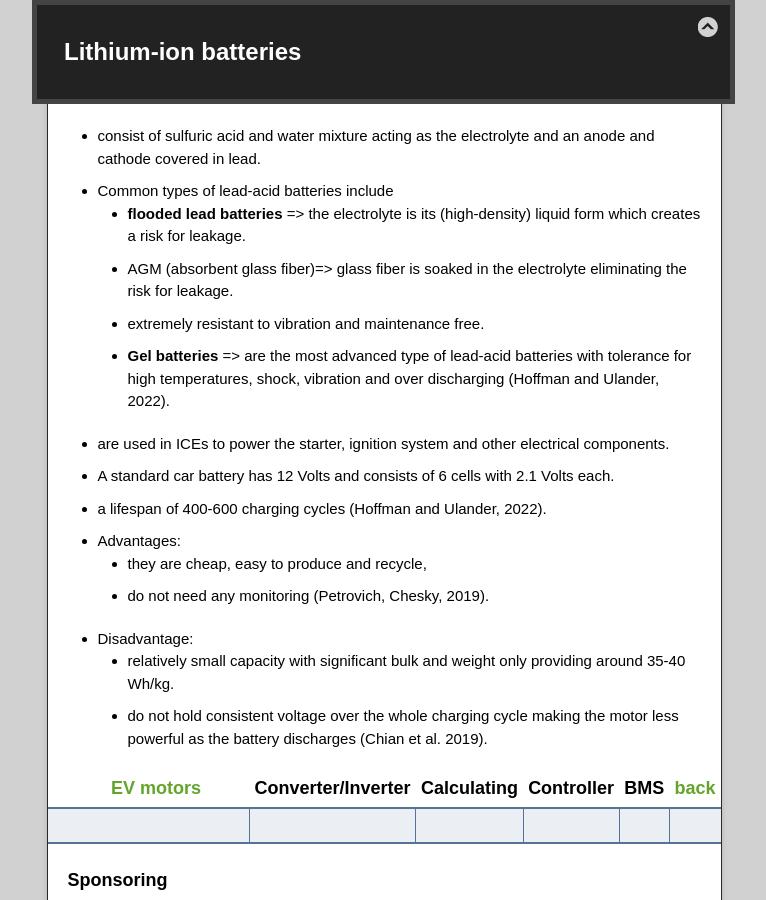
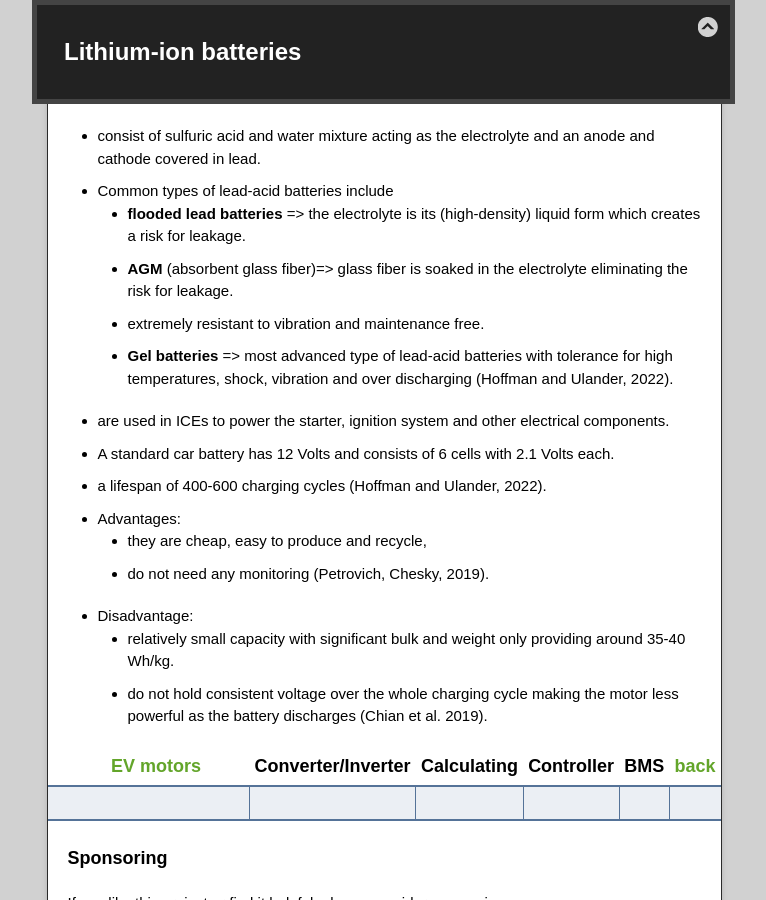
Before and after one commit to novogenautonomy/novogenautonomy.github.io, a Jekyll site: the page built from batteries.md, in a window 1280 px wide and 900 px high, scrolled down 1480 px. Shown: the whole window, without its empty margins (256-1022 px from the left). Built offline with Jekyll 4.4.1, drawn with Linux system fonts in a browser that asks for light colours; our own code applies the rules of GitHub Pages for plain Markdown files.

Commit message:
Update batteries.md

```diff
--- a/batteries.md
+++ b/batteries.md
@@ -43,10 +43,9 @@ and Chesky, 2019).
 - consist of sulfuric acid and water mixture acting as the electrolyte and an anode and cathode covered in lead.
 - Common types of lead-acid batteries include
   - **flooded lead batteries** => the electrolyte is its (high-density) liquid form which creates a risk for leakage.
-  - AGM (absorbent glass fiber)=> glass fiber is soaked in the electrolyte eliminating the risk for leakage.
+  - **AGM** (absorbent glass fiber)=> glass fiber is soaked in the electrolyte eliminating the risk for leakage.
    - extremely resistant to vibration and maintenance free.
-  - **Gel batteries** => are the most advanced type of lead-acid batteries with tolerance for high temperatures, shock, vibration and over discharging (Hoffman
-and Ulander, 2022).
+  - **Gel batteries** => most advanced type of lead-acid batteries with tolerance for high temperatures, shock, vibration and over discharging (Hoffman and Ulander, 2022).
 - are used in ICEs to power the starter, ignition system and other electrical components.
 - A standard car battery has 12 Volts and consists of 6 cells with 2.1 Volts each.
 - a lifespan of 400-600 charging cycles (Hoffman and Ulander, 2022).
```
